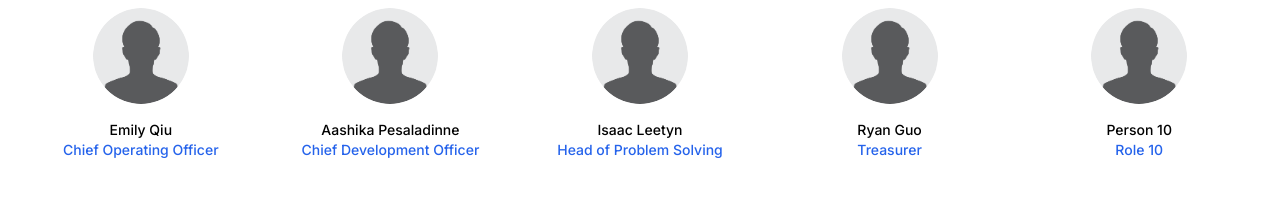
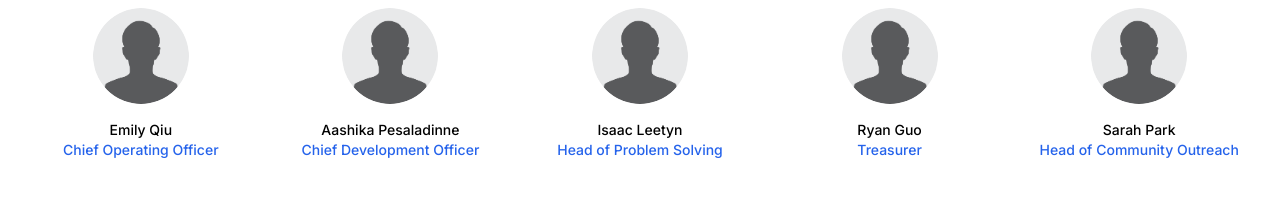
Before and after one commit to shrysjain/sft-site, a Next.js app: page / in a window 1280 px wide. Shown: the part 1220-1430 px from the top of the page. Built offline with nearby package versions, Linux system fonts and the light colour scheme.

Commit message:
Add Sarah to team members

```diff
--- a/app/page.tsx
+++ b/app/page.tsx
@@ -46,7 +46,11 @@ export default function Home() {
       image: "/placeholder.webp",
     },
     { name: "Ryan Guo", role: "Treasurer", image: "/placeholder.webp" },
-    { name: "Person 10", role: "Role 10", image: "/placeholder.webp" },
+    {
+      name: "Sarah Park",
+      role: "Head of Community Outreach",
+      image: "/placeholder.webp"
+    },
   ];
 
   return (
```
